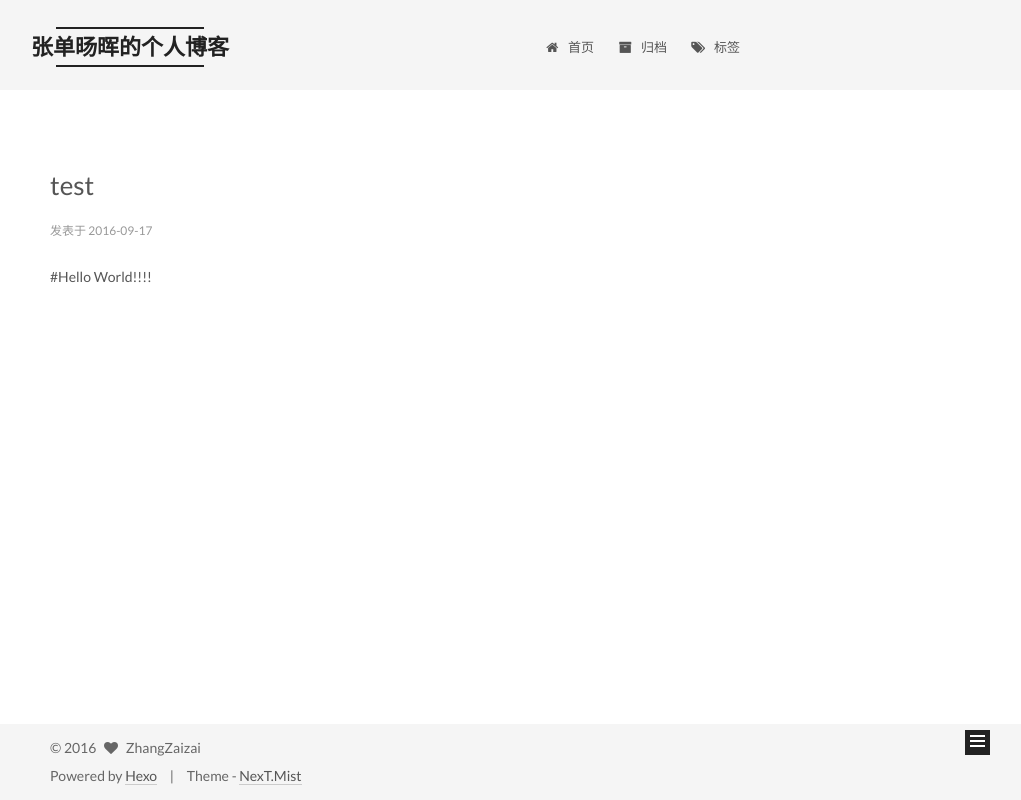
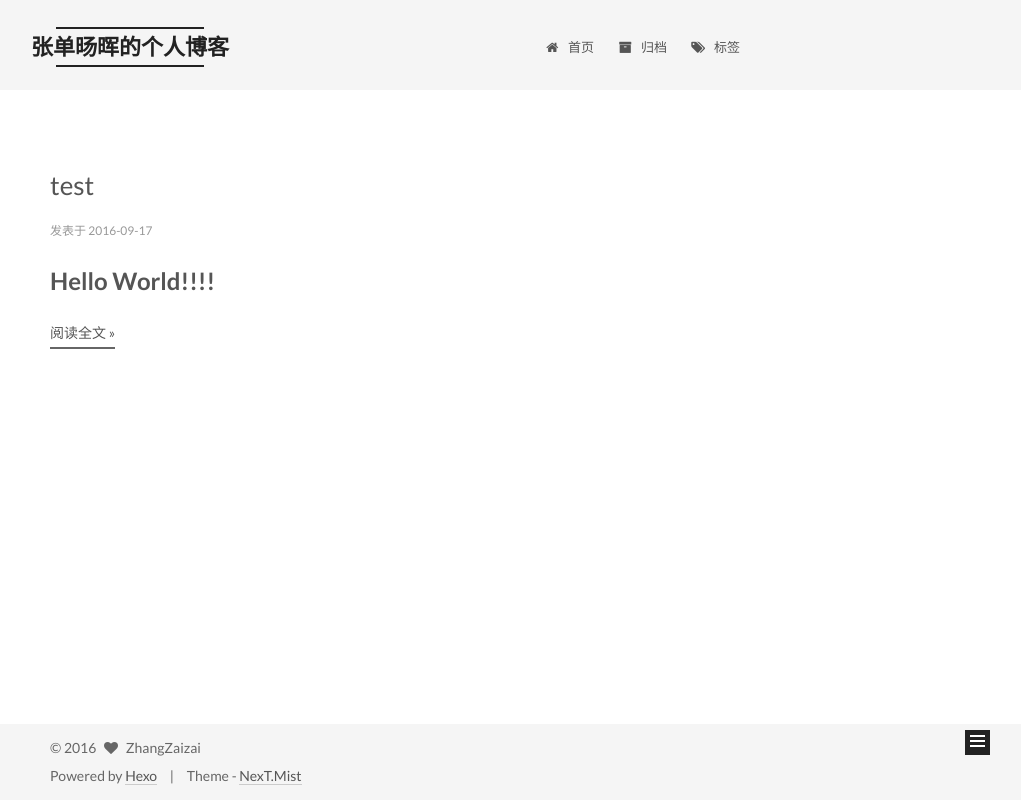
Before and after one commit to zsyh/zsyh.github.io, a plain HTML site: page index.html in a window 1280 px wide. Shown: the whole page, without its empty margins (240-1261 px from the left). Drawn offline with Linux system fonts and the light colour scheme.

Commit message:
Site updated: 2016-09-17 15:22:15

```diff
--- a/index.html
+++ b/index.html
@@ -273,10 +273,12 @@
 
 
 
-
-            <p>#Hello World!!!!</p>
-
-
+          <h1 id="Hello-World"><a href="#Hello-World" class="headerlink" title="Hello World!!!!"></a>Hello World!!!!</h1>
+          <div class="post-more-link text-center">
+            <a class="btn" href="/2016/09/17/test/#more" rel="contents">
+              阅读全文 &raquo;
+            </a>
+          </div>
 
 
     </div>
```
Also changed, not shown: 2016/09/17/test/index.html (+7 -6 lines).
